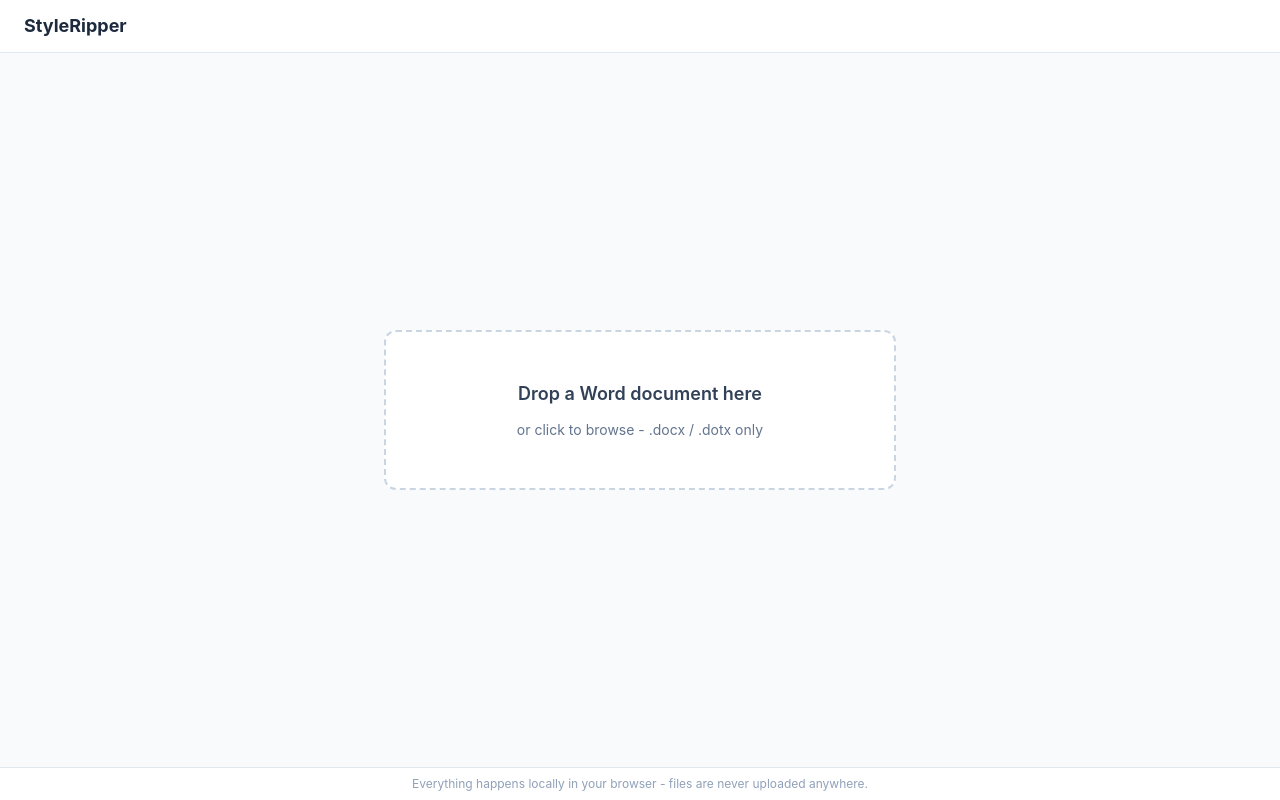
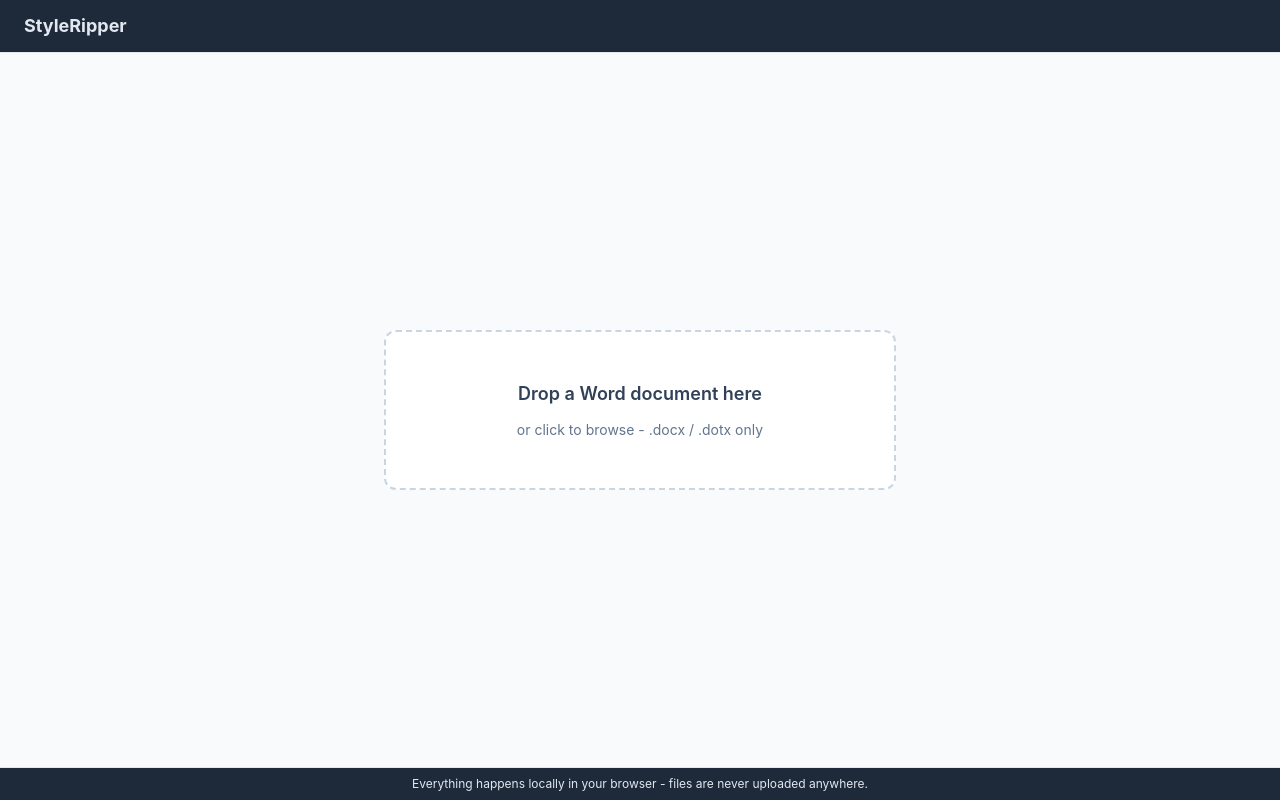
Before and after one commit to makin-bacon/STYLEMASH, a React (Vite) app: page / in a window 1280 px wide. Built offline with nearby package versions, Linux system fonts and the light colour scheme.

Commit message:
header/footer styles

```diff
--- a/src/components/AppFooter.tsx
+++ b/src/components/AppFooter.tsx
@@ -3,7 +3,7 @@
  * than only while the dropzone is on screen. */
 export function AppFooter() {
   return (
-    <footer className="border-t border-slate-200 bg-white px-6 py-2 text-center text-xs text-slate-400">
+    <footer className="border-t border-slate-200 bg-gray-800 px-6 py-2 text-center text-xs text-slate-200">
       Everything happens locally in your browser - files are never uploaded anywhere.
     </footer>
   )
--- a/src/components/AppHeader.tsx
+++ b/src/components/AppHeader.tsx
@@ -12,10 +12,10 @@ interface AppHeaderProps {
  * layout shell. */
 export function AppHeader({ filename, onLoadDifferentFile, children }: AppHeaderProps) {
   return (
-    <header className="flex items-center justify-between border-b border-slate-200 bg-white px-6 py-3">
+    <header className="flex items-center justify-between border-b border-slate-200 bg-gray-800 px-6 py-3">
       <div>
-        <h1 className="text-lg font-bold text-slate-800">StyleRipper</h1>
-        {filename && <p className="text-xs text-slate-500">{filename}</p>}
+        <h1 className="text-lg font-bold text-slate-200">StyleRipper</h1>
+        {filename && <p className="text-xs text-slate-500">CURRENTLY RIPPING: {filename}</p>}
       </div>
 
       <div className="flex items-center gap-3">
```
